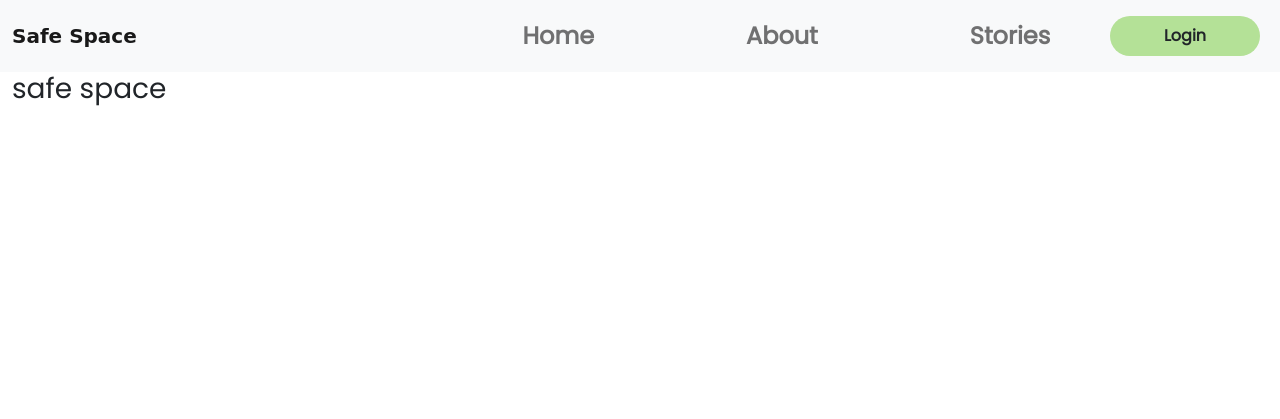
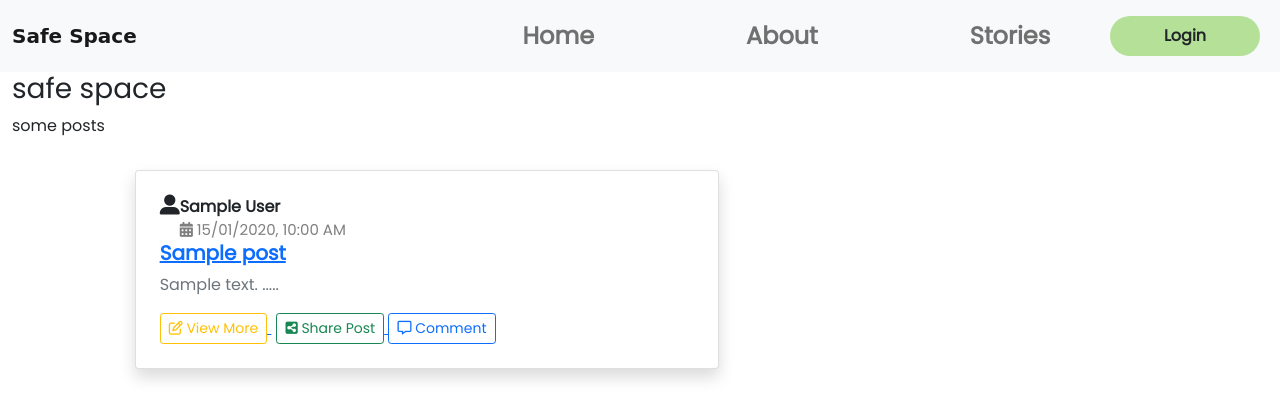
Before and after one commit to Reuben-Kipkemboi/Safe-Space, a Flask app: page / in a window 1280 px wide. Shown: the top 419 px of the page. Run offline with Flask 2, Linux system fonts and the light colour scheme; tables that the repository leaves empty hold one stand-in row (values such as "Sample post"); some libraries are stand-ins or nearby versions; some web fonts are replaced.

Commit message:
st:posts-structure - optimizes postscontainer

```diff
--- a/app/templates/index.html
+++ b/app/templates/index.html
@@ -6,6 +6,43 @@
 
 <div class="container-fluid">
   <h3>safe space</h3>
-</div>
+  <p>some posts</p>
+  <div class="row">
+    <div class="col-md-1"></div>
+    <div class="col-md-6">
+      <div class="tab-content mt-3">
+        <div class="tab-pane fade show active" id="relevant" role="tabpanel" aria-labelledby="relevant-tab">
+          {% for post in posts %}
+          <div class="card m-3 shadow p-2">
+            <div class="card-body">
+              <div class="d-flex flex-row user-info">
+                <i class="fa-solid fa-user-large fs-5"></i>
+                <div class="d-flex flex-column justify-content-start ml-2">
+                  <span class="d-block fw-bold">{{post.author_name}}</span>
+                  <span class="date text-black-50" style="font-size: 15px;"><i class="fas fa-calendar-alt"></i>
+                    {{post.addition_time.strftime('%d/%m/%Y, %I:%M %p') }}</span>
+                </div>
+              </div>
+              <a href="" id="link">
+                <h5 class="card-title"><b id="bold">{{ post.title }}</b></h5>
+              </a>
+              <p class="card-text text-muted">{{ post.post_content[:250]|safe + " ....." }}</p>
 
-{% endblock%}
+              <a class="float-left" style="margin-right: 5px;" href="">
+                <button class="btn btn-outline-warning btn-sm"><i class="far fa-edit"></i> View More</button>
+              </a>
+              <a href="">
+                <button class="btn btn-outline-success btn-sm" data-toggle="modal" data-target=""><i class="fa-solid fa-square-share-nodes"></i> Share Post</button>
+              </a>
+              <a class="float-right" href="">
+                <button class="btn btn-outline-primary btn-sm"><i class="far fa-comment-alt"></i> Comment</button>
+              </a>
+            </div>
+          </div>
+
+          {% endfor %}
+        </div>
+      </div>
+    </div>
+  </div>
+  {% endblock%}
```
